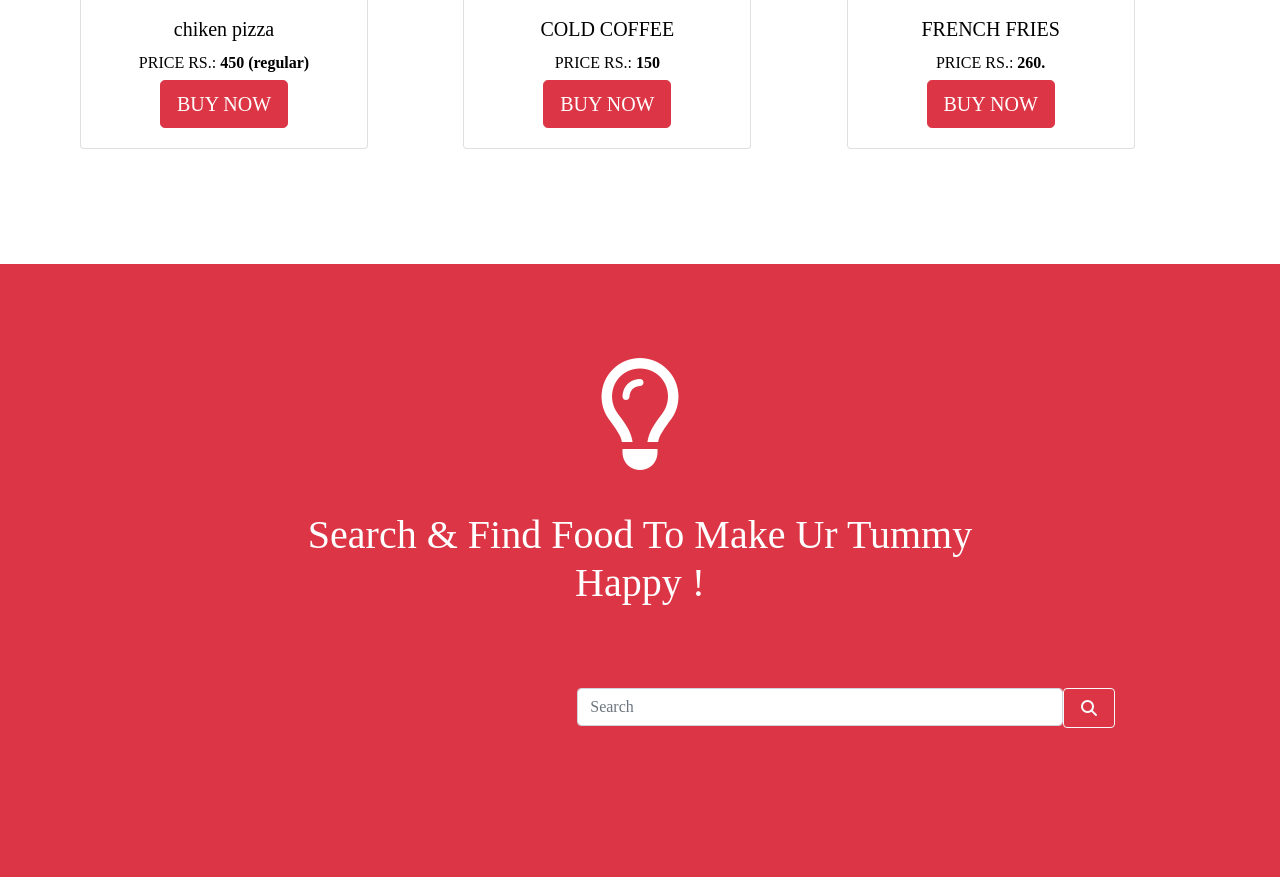
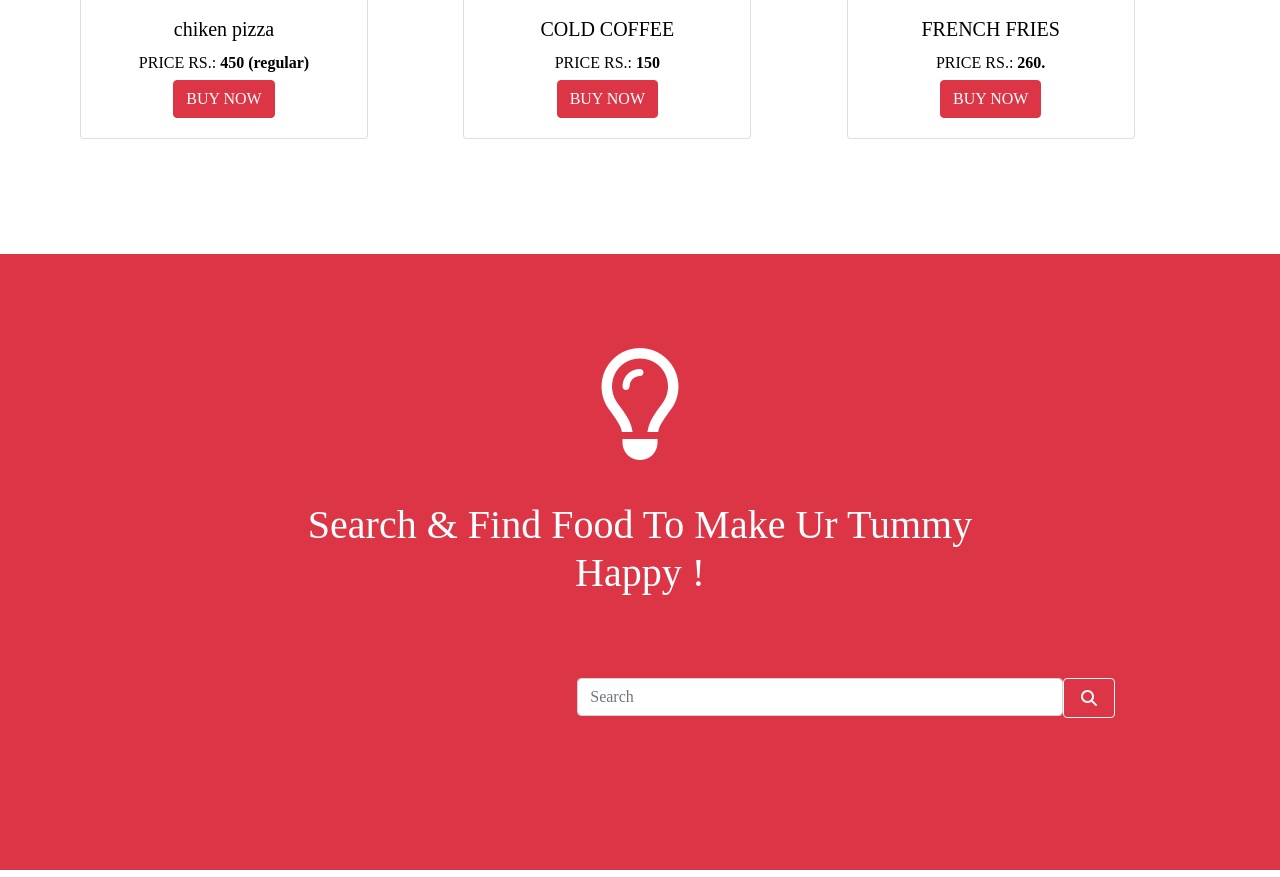
Before and after one commit to Sanjanakonda/sanju, a plain HTML site: page index.html in a window 1280 px wide. Shown: the part 1562-2439 px from the top of the page. Drawn offline with nearby package versions, Linux system fonts and the light colour scheme.

Commit message:
Add files via upload

```diff
--- a/index.html
+++ b/index.html
@@ -82,7 +82,7 @@
 
 
      <div class="col-lg-6">
-       <img class="firstpic" src="san.jpg" alt="learning" height="400px" width="500px">
+       <img class="firstpic" src="san.jpg" alt="learning" height="400px" width="550px">
 </div>
 
 </div>
@@ -161,7 +161,7 @@
     <div class="card-body">
       <h5 class="card-title">chiken pizza</h5>
       <H6>PRICE RS.: <strong>450 (regular)</strong> </H6>
-      <a href="#" class="btn btn-danger  btn-lg">BUY NOW</a>
+      <a href="#" class="btn btn-danger  btn-md">BUY NOW</a>
     </div>
   </div>
 </div>
@@ -172,7 +172,7 @@
     <div class="card-body">
       <h5 class="card-title">COLD COFFEE</h5>
       <H6>PRICE RS.: <strong>150</strong>  </H6>
-      <a href="#" class="btn btn-danger btn-lg">BUY NOW</a>
+      <a href="#" class="btn btn-danger btn-md">BUY NOW</a>
     </div>
   </div>
 </div>
@@ -182,7 +182,7 @@
     <div class="card-body">
       <h5 class="card-title">FRENCH FRIES</h5>
       <H6>PRICE RS.: <strong>260.</strong> </H6>
-      <a href="#" class="btn btn-danger  btn-lg">BUY NOW</a>
+      <a href="#" class="btn btn-danger  btn-md">BUY NOW</a>
     </div>
 </div>
 </div>
```
